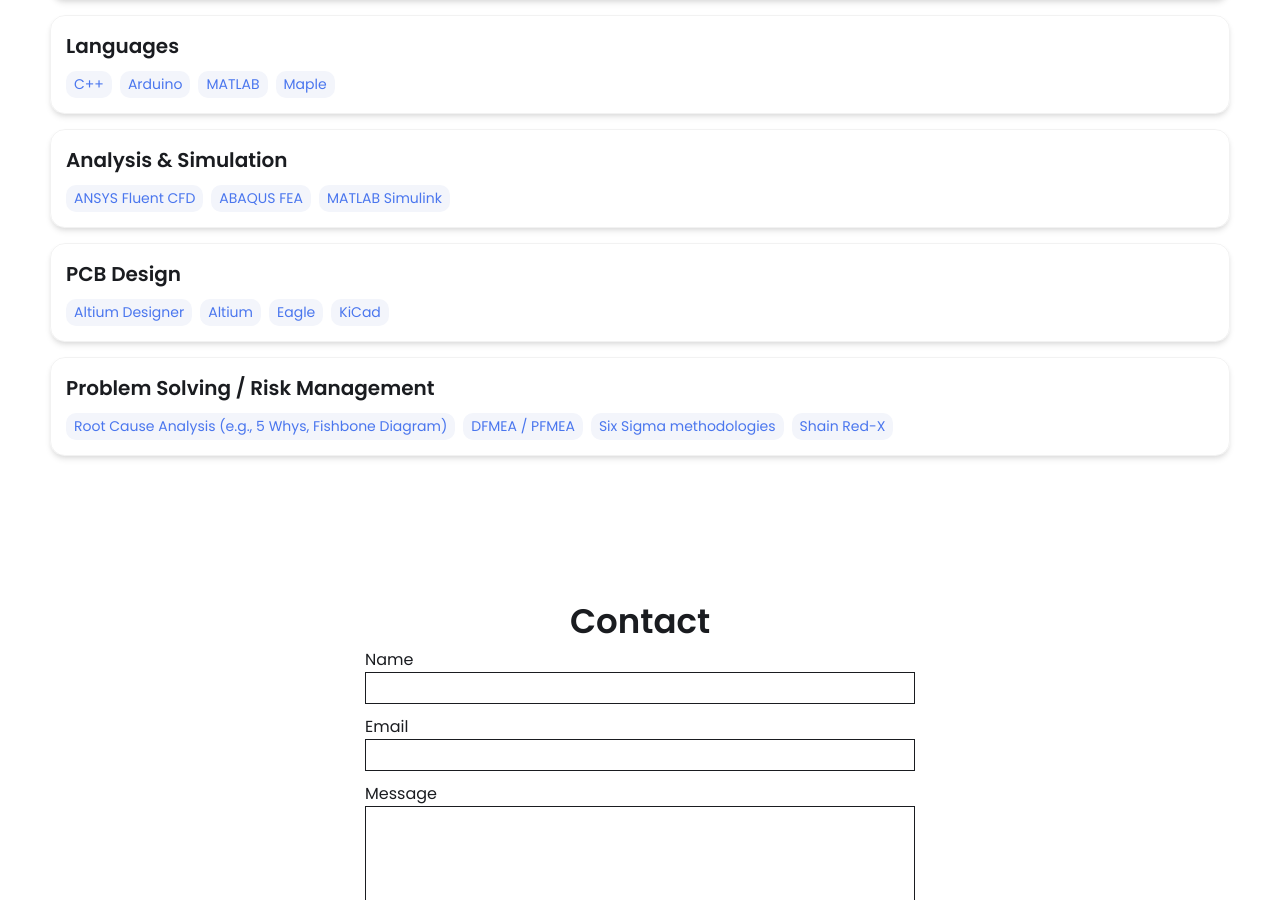
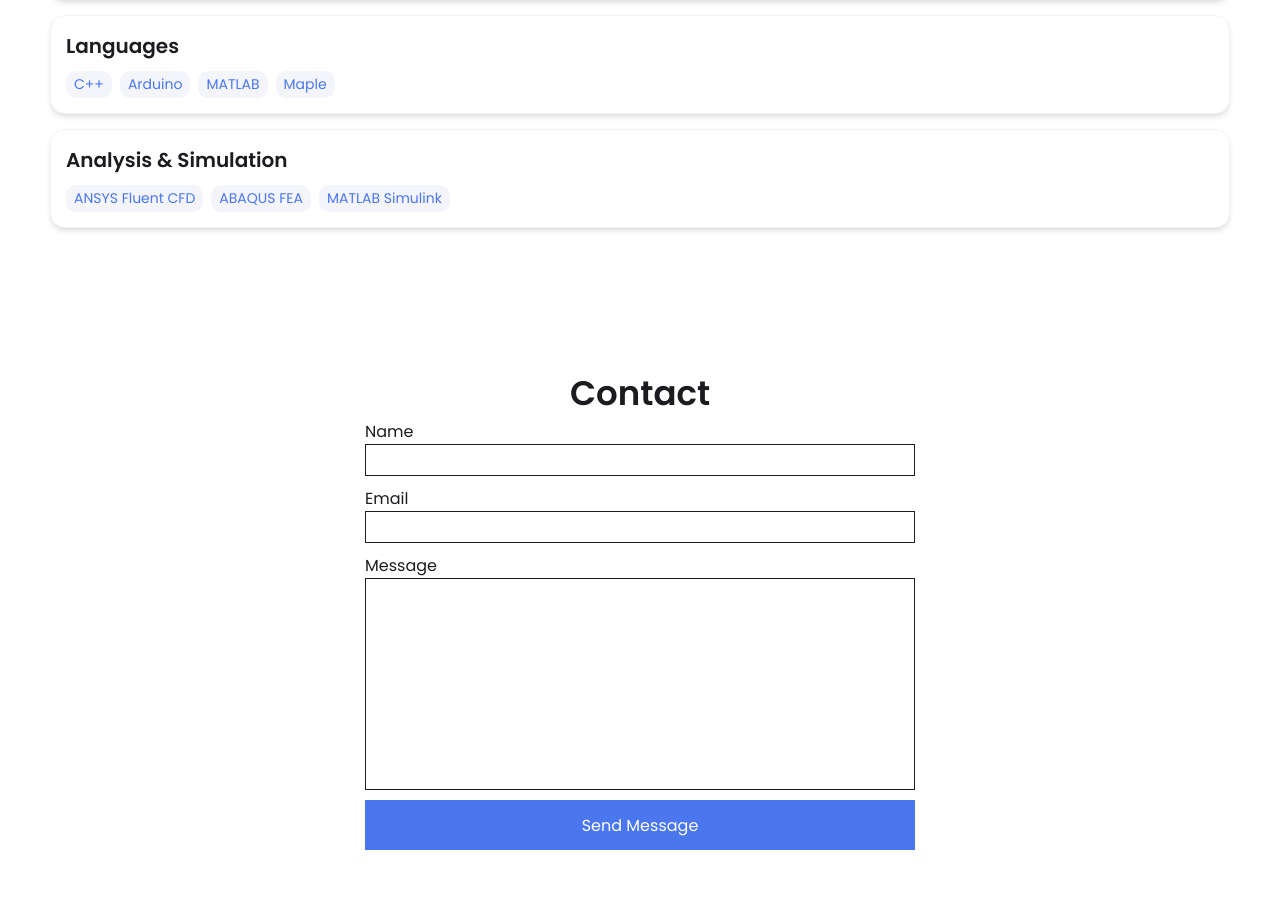
Before and after one commit to JTRyan015/jtryan015.github.io, a Jekyll site: the page built from index.html, in a window 1280 px wide and 900 px high, scrolled down 1791 px. Built offline with Jekyll 4.4.1, drawn with Linux system fonts in a browser that asks for light colours.

Commit message:
Update _config.yml

```diff
--- a/_config.yml
+++ b/_config.yml
@@ -61,18 +61,6 @@ skills:
     - ANSYS Fluent CFD
     - ABAQUS FEA
     - MATLAB Simulink
-  - category: PCB Design
-    tools:
-    - Altium Designer
-    - Altium
-    - Eagle
-    - KiCad
-  - category: Problem Solving / Risk Management
-    tools:
-    - Root Cause Analysis (e.g., 5 Whys, Fishbone Diagram)
-    - DFMEA / PFMEA
-    - Six Sigma methodologies
-    - Shain Red-X
 
 
 # # Contact Form Setup. Setup an account and copy over the key. When someone fills out the form, it will be received in your email.
```
